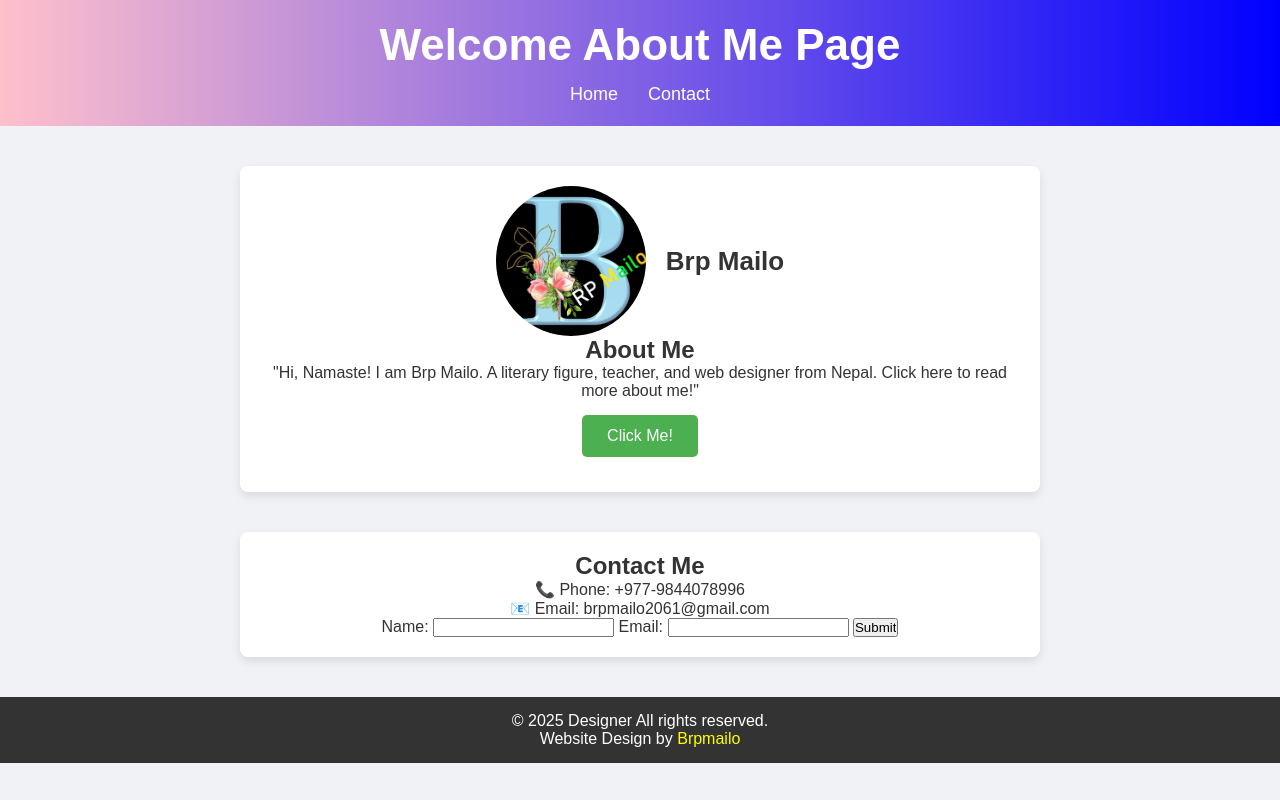
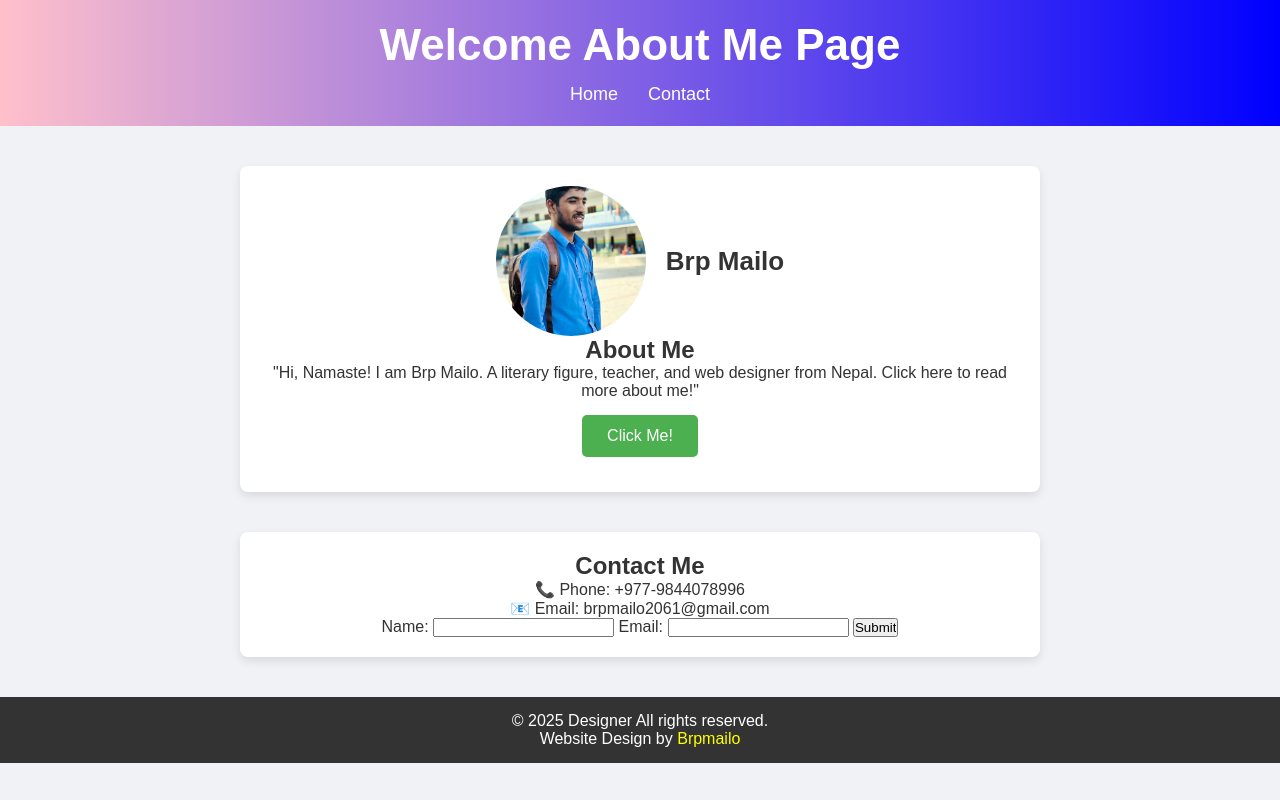
Before and after one commit to brpmailobaburam/brpmailo, a plain HTML site: page index.html in a window 1280 px wide. Drawn offline with Linux system fonts and the light colour scheme.

Commit message:
Update index.html

```diff
--- a/index.html
+++ b/index.html
@@ -5,7 +5,7 @@
     <meta name="viewport" content="width=device-width, initial-scale=1.0">
     <meta name="author" content="Brpmailo">
     <title>About Brp Mailo</title>
-<link rel="icon" type="image/png" href="b1.png">
+<link rel="icon" type="image/png" href="b.jpg">
     <link rel="stylesheet" href="https://cdnjs.cloudflare.com/ajax/libs/font-awesome/6.0.0-beta3/css/all.min.css">
     <style>
         * {
@@ -111,7 +111,7 @@
 
     <section id="about">
         <div class="profile">
-            <img src="b.jpg" alt="Brpmailo">
+            <img src="a.jpg" alt="Brpmailo">
             <h1>Brp Mailo</h1>
         </div>
         <h2>About Me</h2>
```
